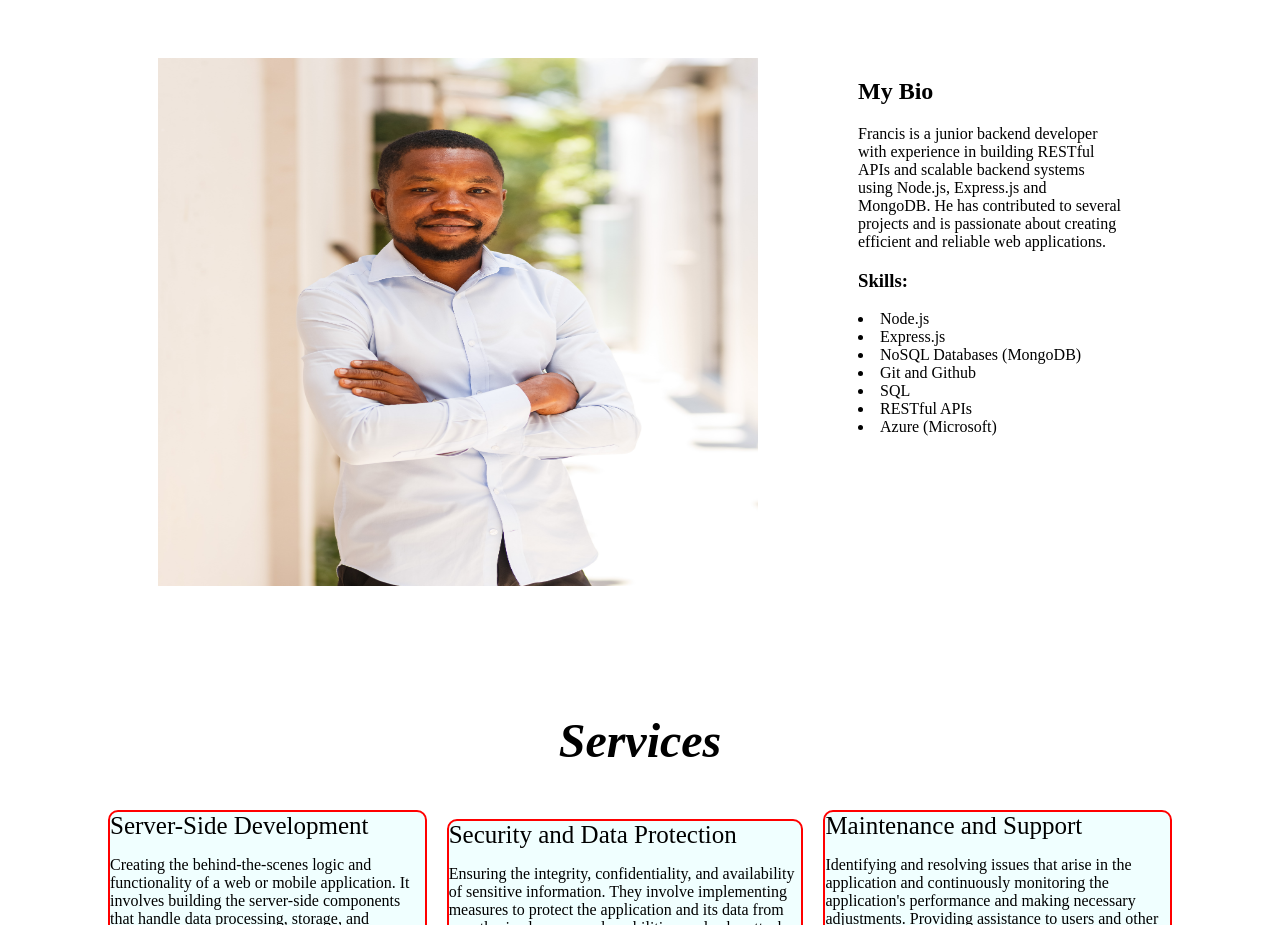
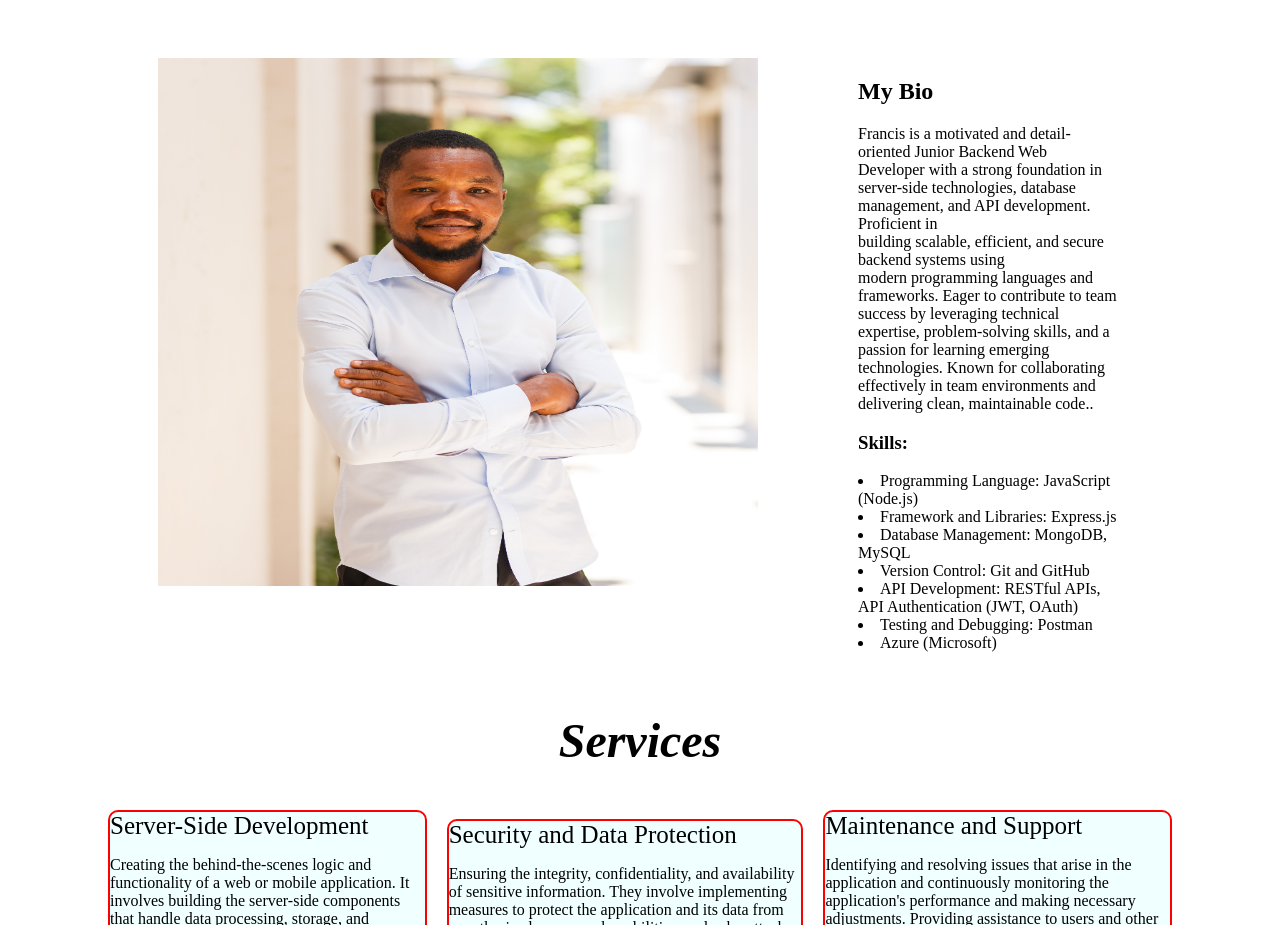
Before and after one commit to Franciskojo/My-Portfolio, a plain HTML site: page index.html in a window 1280 px wide. Shown: the part 900-1825 px from the top of the page. Drawn offline with Linux system fonts and the light colour scheme; a web font is replaced by a local one.

Commit message:
modified

```diff
--- a/index.html
+++ b/index.html
@@ -43,9 +43,7 @@
           <h2>My Bio</h2>
         </div>
         <p>
-          Francis is a junior backend developer with experience in building RESTful APIs and scalable backend systems using
-          Node.js, Express.js and MongoDB. He has contributed to several projects and is passionate about creating
-          efficient and reliable web applications.
+          Francis is a motivated and detail-oriented Junior Backend Web <br>Developer with a strong foundation in server-side technologies, database management, and API development. Proficient in <br>building scalable, efficient, and secure backend systems using <br>modern programming languages and frameworks. Eager to contribute to team success by leveraging technical expertise, problem-solving skills, and a passion for learning emerging technologies. Known for collaborating effectively in team environments and delivering clean, maintainable code..
           <!-- As a seasoned back-end developer, I specialize in building the invisible
             infrastructure that powers modern applications. My expertise lies in
             designing, developing, and maintaining the server-side components of web
@@ -59,12 +57,16 @@
         <div>
           <h3>Skills:</h3>
           <!-- <h3>Programming Language:</h3> -->
-          <li>Node.js</li>
-          <li>Express.js</li>
-          <li>NoSQL Databases (MongoDB)</li>
-          <li>Git and Github</li>
-          <li>SQL</li>
-          <li>RESTful APIs</li>
+          <li>Programming Language: JavaScript (Node.js)
+          </li>
+          <li>Framework and Libraries: Express.js</li>
+          <li>Database Management: MongoDB, MySQL</li>
+          <li>Version Control: Git and GitHub
+          </li>
+          <li>API Development: RESTful APIs, API Authentication (JWT, OAuth)
+          </li>
+          <li>Testing and Debugging: Postman
+          </li>
         </div>
         <div>
           <!-- <h3>Server-Side Technologies:</h3>
```
